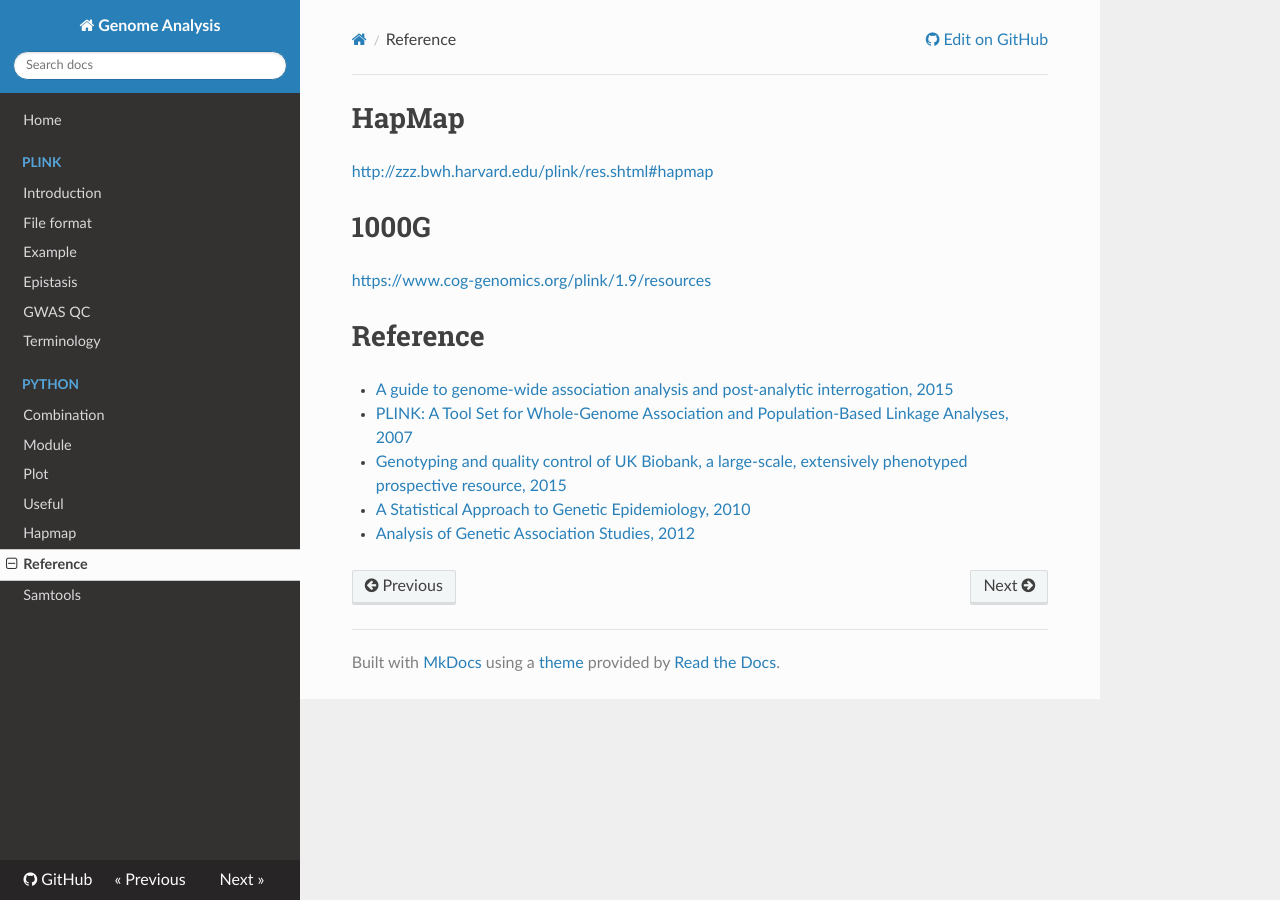
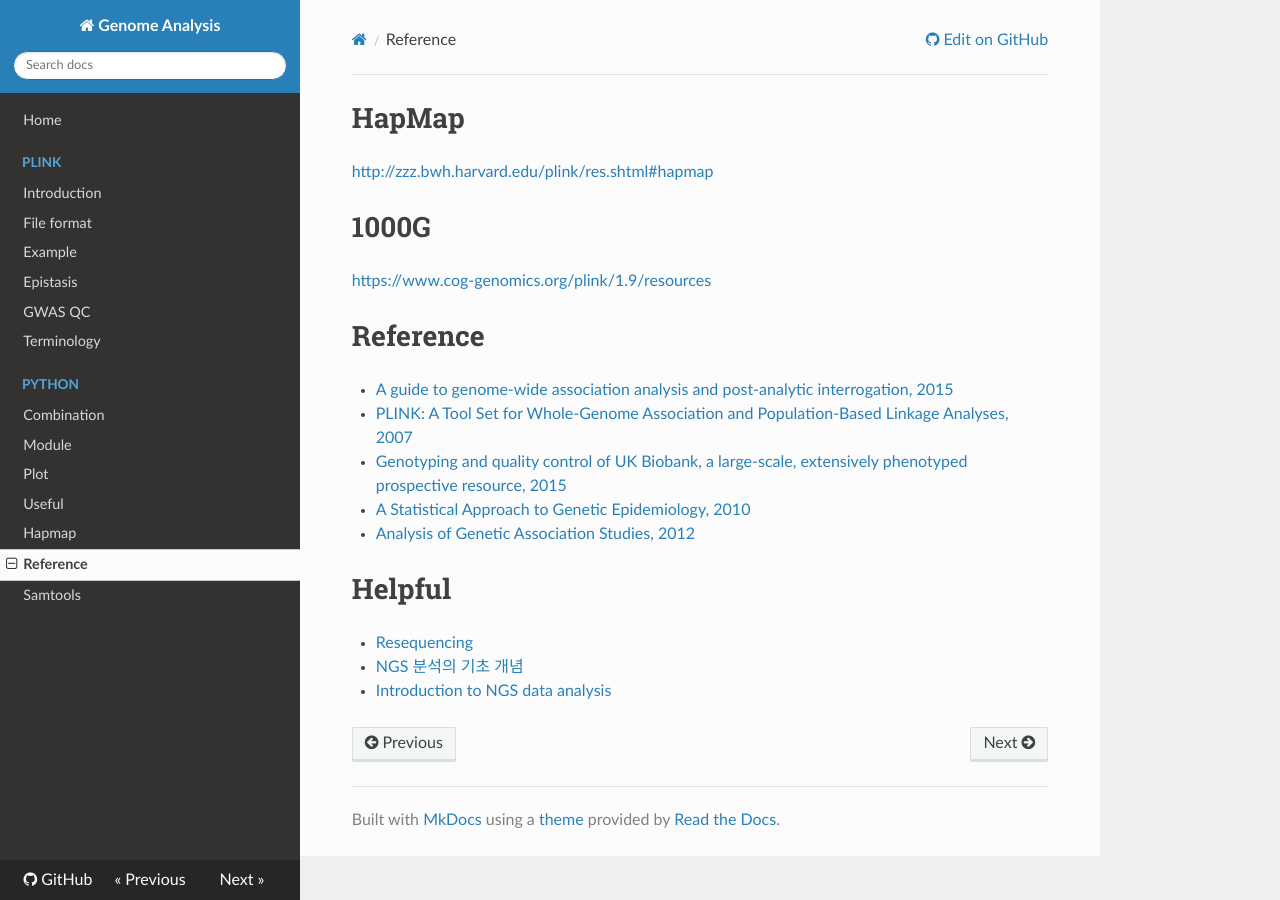
Before and after one commit to WonyoungCho/plink, an MkDocs documentation site: the page built from docs/data_ref.md, in a window 1280 px wide. Built offline with MkDocs 1.6.1, drawn with Linux system fonts in a browser that asks for light colours; nearby versions of some CDN libraries; old or Windows-style settings are respelled for this version of MkDocs.

Commit message:
Update data_ref.md

```diff
--- a/docs/data_ref.md
+++ b/docs/data_ref.md
@@ -10,3 +10,8 @@
 - [Genotyping	and	quality	control	of UK Biobank, a large-scale,	extensively phenotyped prospective resource, 2015](https://biobank.ctsu.ox.ac.uk/crystal/crystal/docs/genotyping_qc.pdf)
 - [A Statistical Approach to Genetic Epidemiology, 2010](https://onlinelibrary.wiley.com/doi/book/10.1002/9783527633654)
 - [Analysis of Genetic Association Studies, 2012](https://www.springer.com/gp/book/9781461422440)
+
+# Helpful
+- [Resequencing](https://tgc.net.technion.ac.il/services/bioinformatics/resequencing/)
+- [NGS 분석의 기초 개념](https://3months.tistory.com/172?category=752997)
+- [Introduction to NGS data analysis](https://genestack-user-tutorials.readthedocs.io/guide/intro-to-ngs.html)
```
